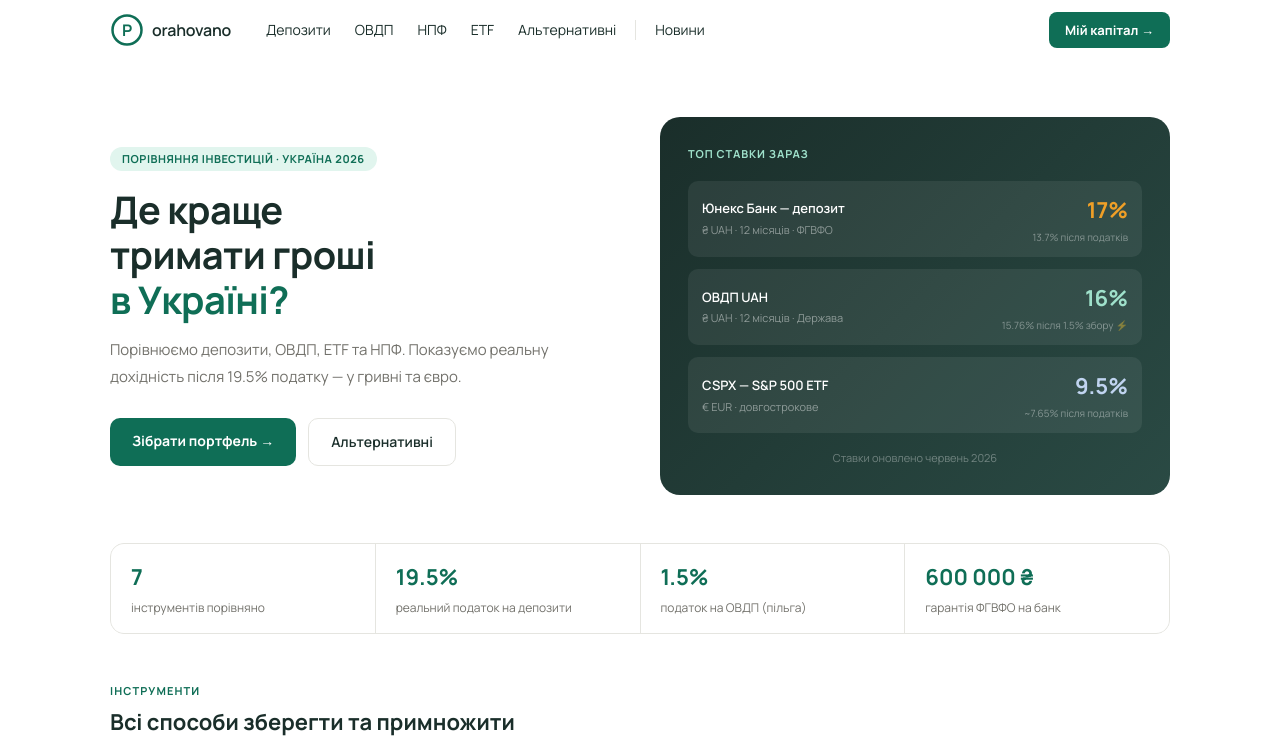
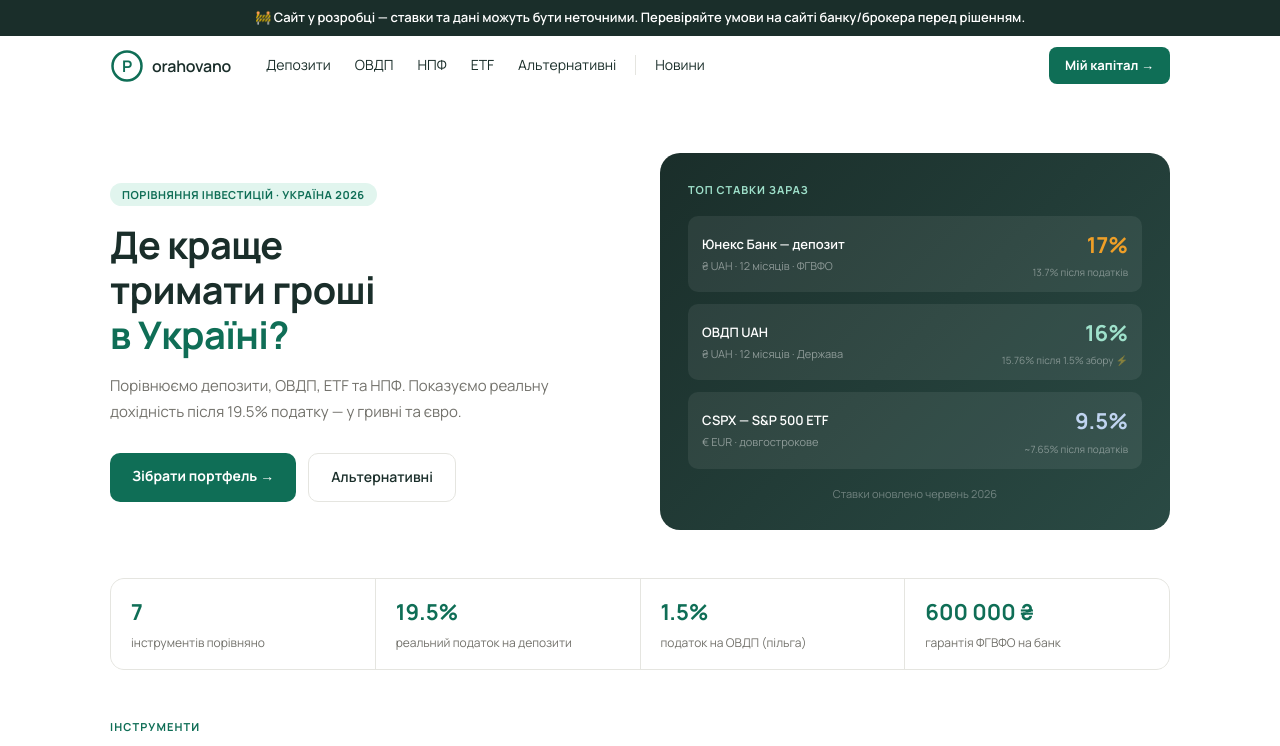
Before and after one commit to Ierokhin/porahovano, a Next.js app: page / in a window 1280 px wide. Shown: the top 746 px of the page. Built offline with nearby package versions, Linux system fonts and the light colour scheme.

Commit message:
feat: add 'site under development' banner

```diff
--- a/app/layout.jsx
+++ b/app/layout.jsx
@@ -94,6 +94,19 @@
           `}
         </Script>
 
+        {/* ── Сайт у розробці ── */}
+        <div style={{
+          background: "#1A2E2A",
+          color: "#FFFFFF",
+          textAlign: "center",
+          padding: "8px 16px",
+          fontSize: 13,
+          fontWeight: 600,
+          lineHeight: 1.5,
+        }}>
+          🚧 Сайт у розробці — ставки та дані можуть бути неточними. Перевіряйте умови на сайті банку/брокера перед рішенням.
+        </div>
+
         <Header />
         <main>{children}</main>
         <Footer />
```
